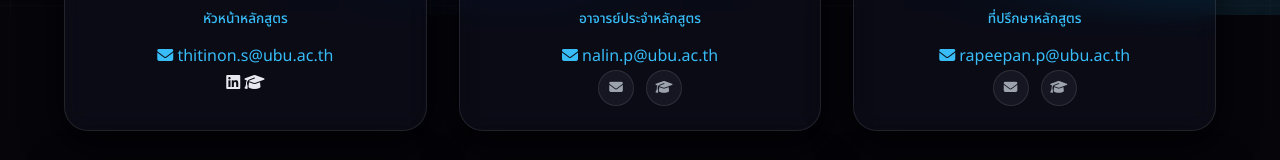
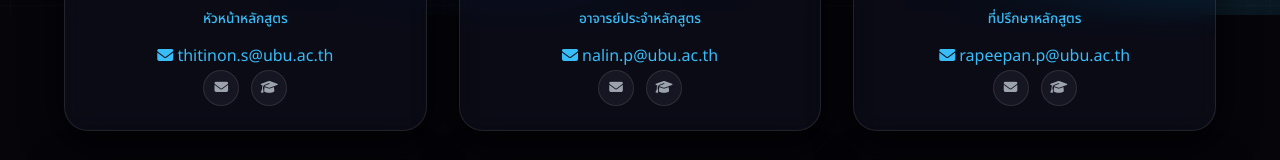
Before and after one commit to pearchampraphaipc-wawaa/wawaa_, a website: page faculty.html in a window 1280 px wide. Shown: the part 785-945 px from the top of the page. Drawn offline with Linux system fonts and the light colour scheme.

Commit message:
Fix social links styling for the first professor to match the others

```diff
--- a/faculty.html
+++ b/faculty.html
@@ -76,8 +76,8 @@
             <p class="position">หัวหน้าหลักสูตร</p>
             <p style="margin-top: 10px;"><a href="mailto:thitinon.s@ubu.ac.th" style="color: var(--clr-accent);"><i
                   class="fas fa-envelope"></i> thitinon.s@ubu.ac.th</a></p>
-            <div class="social-links">
-              <a href="#" aria-label="LinkedIn"><i class="fab fa-linkedin"></i></a>
+            <div class="faculty-socials">
+              <a href="#" aria-label="Email"><i class="fas fa-envelope"></i></a>
               <a href="#" aria-label="Google Scholar"><i class="fas fa-graduation-cap"></i></a>
             </div>
           </div>
```
